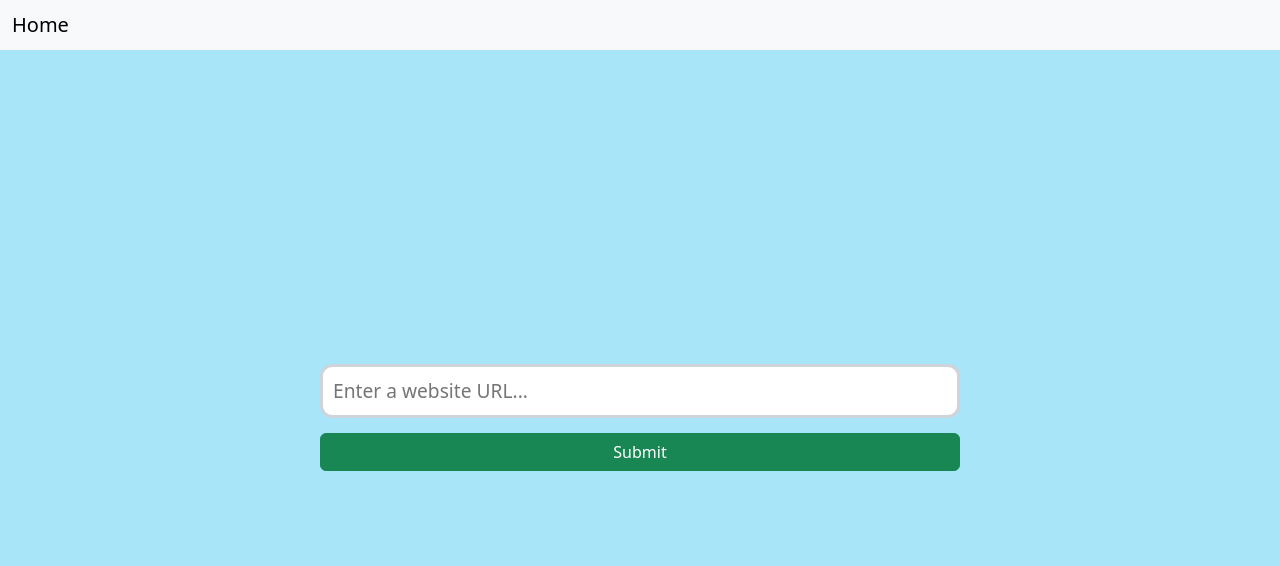
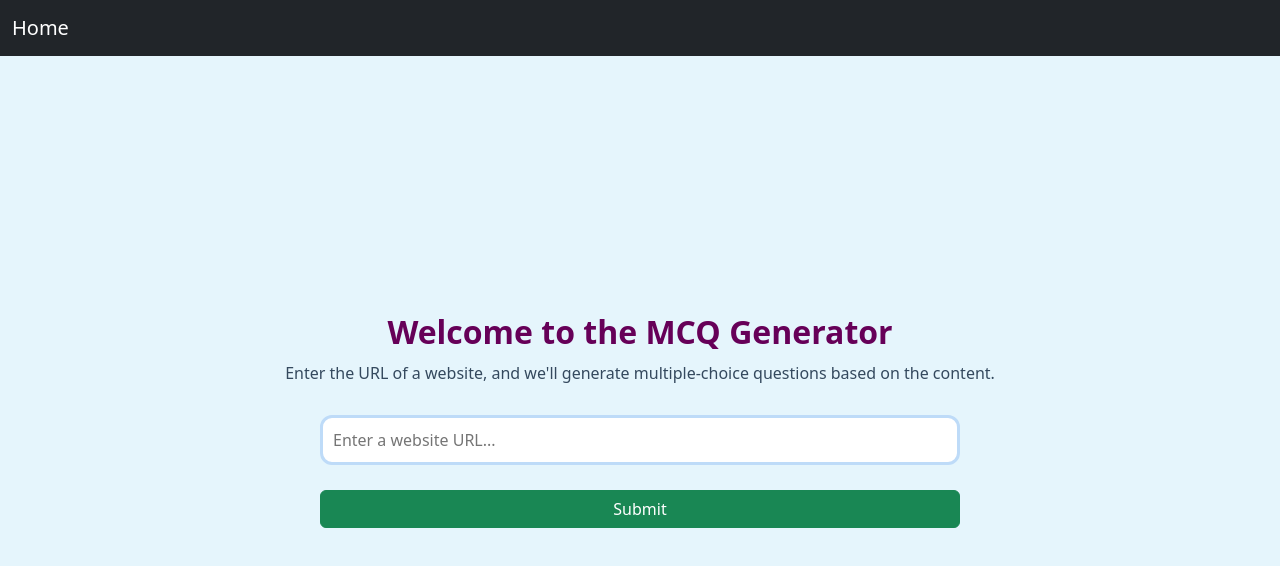
Before and after one commit to jaiman25400/Web-Scraper, a React (Vite) app in the folder web-scraper-frontend/: page / in a window 1280 px wide. Shown: the top 566 px of the page. Built offline with nearby package versions, Linux system fonts and the light colour scheme.

Commit message:
Css Changes

```diff
--- a/web-scraper-frontend/src/components/Home.jsx
+++ b/web-scraper-frontend/src/components/Home.jsx
@@ -20,16 +20,13 @@ const Home = () => {
     setIsSubmitting(true); // Disable the button during submission
     setLoading(true); // Show loading spinner
 
-
     try {
       const res = await axios.post("http://127.0.0.1:5000//api/submit-url", {
         url,
       });
       console.log("Response : ", res.data);
-      toast.success("URL submitted successfully!");
       dispatch(setQuestions(res.data));
       navigate("/mcq"); // Redirect to MCQ page
-
     } catch (error) {
       console.log("Error :", error);
       toast.error("Failed to submit URL. Please try again.");
@@ -37,13 +34,16 @@ const Home = () => {
       setIsSubmitting(false); // Re-enable the button after completion
       setUrl(""); // Clear the input field
       setLoading(false); // Hide loading spinner
-
     }
   };
 
   return (
-    <div className="home-outer-block  ">
-      <form onSubmit={handleSubmit} className="url-form ">
+    <div className="home-outer-block ">
+      <h1 className="welcome-heading">Welcome to the MCQ Generator</h1>
+      <p className="welcome-description ">
+        Enter the URL of a website, and we'll generate multiple-choice questions based on the content.
+      </p>
+      <form onSubmit={handleSubmit} className="url-form">
         <input
           type="url"
           placeholder="Enter a website URL..."
@@ -55,11 +55,12 @@ const Home = () => {
 
         <button
           type="submit"
-          className="btn btn-success  btn-md btn-block"
+          className="btn btn-success btn-md btn-block"
           disabled={isSubmitting}
         >
           {isSubmitting ? "Submitting..." : "Submit"}
         </button>
+
         {/* Toast Container for notifications */}
         {loading && <div className="loading-spinner">Processing...</div>}
 
--- a/web-scraper-frontend/src/components/McqPage.jsx
+++ b/web-scraper-frontend/src/components/McqPage.jsx
@@ -7,7 +7,7 @@ import "react-toastify/dist/ReactToastify.css";
 import { useNavigate } from "react-router-dom";
 
 const McqPage = () => {
-  const mcqData = useSelector((state) => state.mcq.questions.question_data);
+  const mcqData = useSelector((state) => state.mcq.questions.mcq_data);
   const [answers, setAnswers] = useState({});
   const [isSubmitting, setIsSubmitting] = useState(false);
   const [loading, setLoading] = useState(false);
@@ -37,8 +37,10 @@ const McqPage = () => {
         answers,
       });
       console.log("Response:", res.data);
-      toast.success("Answers submitted successfully!");
-      navigate("/")
+      toast.success("Thank You For Your Response!", {
+        onClose: () => navigate("/"),  // Navigate to home after the toast closes
+        autoClose: 1500,
+      });
     } catch (error) {
       console.log("Error:", error);
       toast.error("Failed to submit answers. Please try again.");
@@ -52,11 +54,11 @@ const McqPage = () => {
     <Container className="mt-4">
       {mcqData ? (
         <>
-          <h2 className="text-center">MCQ Questions</h2>
-          <Form onSubmit={handleSubmit} style={{ paddingTop : "2%" }}>
+          <h2 className="welcome-heading text-center ">MCQ Questions</h2>
+          <Form onSubmit={handleSubmit} style={{ paddingTop : "2%", paddingBottom: "3%" }} >
             {mcqData.map((mcq) => (
               <div key={mcq.question} className="mb-4" style={{ paddingTop : "1%" }}>
-                <div>{mcq.question}</div>
+                <div> Q) {mcq.question}</div>
                 <Form.Check
                   type="radio"
                   label={mcq.options.A}
--- a/web-scraper-frontend/src/components/Navbar.jsx
+++ b/web-scraper-frontend/src/components/Navbar.jsx
@@ -4,9 +4,9 @@ import { Link } from "react-router-dom";
 
 const Navbar = () => {
   return (
-    <nav className="navbar navbar-light bg-light ">
+    <nav className="navbar navbar-light  bg-dark">
       <div className="container-fluid" >
-      <Link to="/" className="navbar-brand mb-0 h1">Home</Link>
+      <Link to="/" className="navbar-brand mb-0 " style={{color : "white"}}>Home</Link>
       </div>
     </nav>
   );
--- a/web-scraper-frontend/src/styles/Home.css
+++ b/web-scraper-frontend/src/styles/Home.css
@@ -4,7 +4,7 @@
     flex-direction: column;
     justify-content: center;
     align-items: center;
-    background-color: #a8e5f8;
+    background-color: #e5f5fc;
   }
 
   .url-form {
@@ -22,6 +22,40 @@
     max-width: 100%;
     padding: 10px;
     font-size: 1.2rem;
-    border: 3px solid #ced4da;
+    border: 3px solid #bedbf8;
     border-radius: 12px;
   }
+
+  .welcome-heading {
+    font-size: 2rem;
+    font-weight: bold;
+    margin-bottom: 10px;
+    color: #660058;
+    display: flex;
+    flex-direction: column;
+    justify-content: center;
+    text-align: center;
+  }
+
+  .welcome-description {
+    font-size: 1rem;
+    margin-bottom: 20px;
+    color: #34495e;
+    display: flex;
+    flex-direction: column;
+    justify-content: center;
+    text-align: center;
+
+  }
+
+  .url-input {
+    width: 100%;
+    padding: 10px;
+    margin: 10px 0;
+    font-size: 1rem;
+  }
+
+  .loading-spinner {
+    margin-top: 10px;
+    color: #000000;
+  }
```
